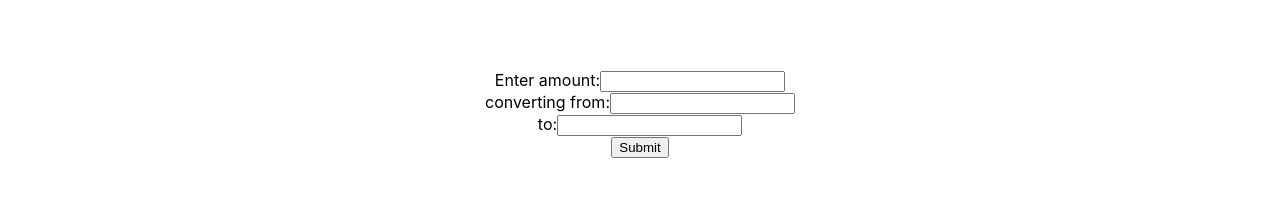
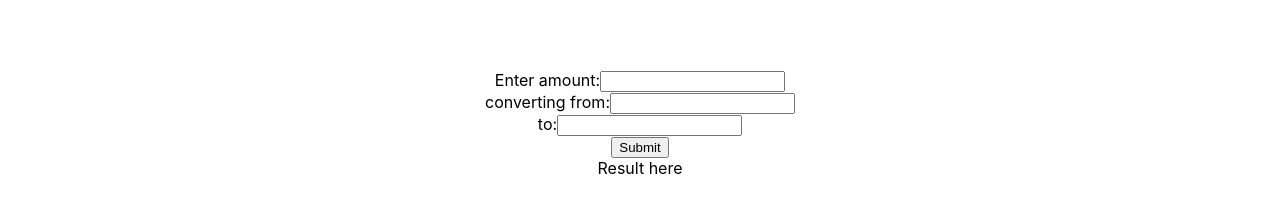
Before and after one commit to sarar0/Currency-App, a React (Create React App) app: page / in a window 1280 px wide. Shown: the part 141-354 px from the top of the page. Built offline with nearby package versions, Linux system fonts and the light colour scheme.

Commit message:
Added child component for Result

```diff
--- a/src/components/Display.js
+++ b/src/components/Display.js
@@ -1,16 +1,16 @@
 import React from 'react';
 import Form from './Form.js'
+import Result from './Result.js'
 
 class Display extends React.Component {
     constructor(props) {
         super(props);
         this.state = {
-          convertedAmount: ''
-        }
+            convertedAmount: ''
+          }
     }
 
     convertAmount(from, to, amount) {
-
 
     }
 
@@ -23,7 +23,7 @@ class Display extends React.Component {
         return (
             <div>
                 <Form/>
-                {displayText}
+                <Result/>
             </div>
         )
     }
--- a/src/components/Form.js
+++ b/src/components/Form.js
@@ -46,10 +46,6 @@ class Form extends React.Component {
               <input type="submit" value="Submit" />
             </form>
           </div>
-          <div>
-          {/* <Display from={this.state.from} to={this.state.to} amount={this.state.amount}/> */}
-          {/* {displayText} */}
-          </div>
         </div>
       );
     }
--- /dev/null
+++ b/src/components/Result.js
@@ -0,0 +1,20 @@
+import React from 'react';
+
+class Result extends React.Component {
+    constructor(props) {
+        super(props);
+        this.state = {
+          convertedAmount: ''
+        }
+    }
+
+    render() {
+        return (
+            <div>
+                Result here
+            </div>
+        )
+    }
+}
+
+export default Result;
```
